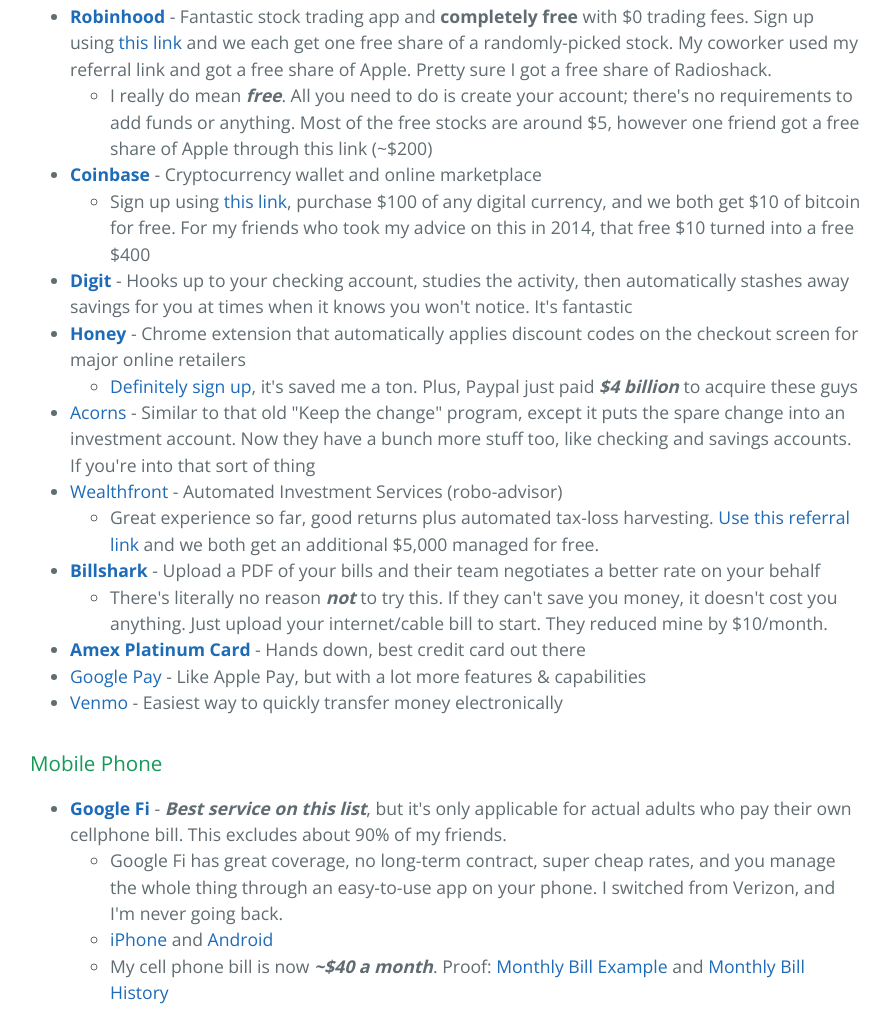
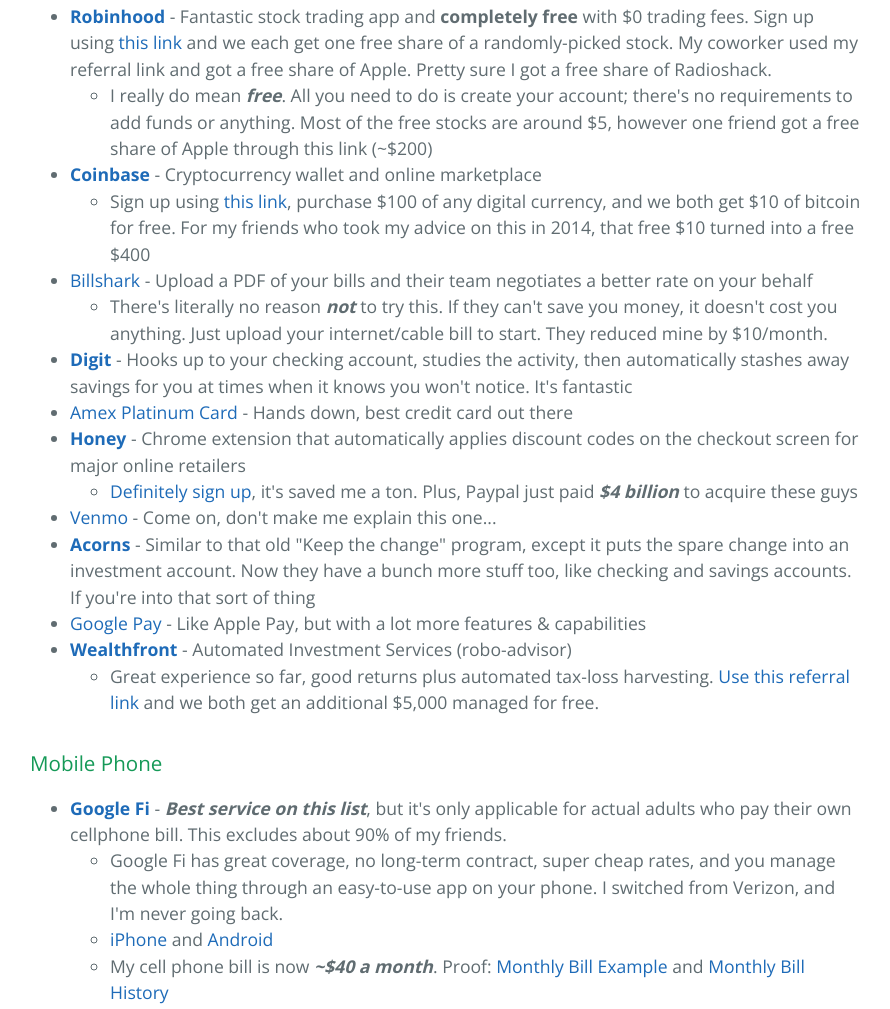
Before and after one commit to gtallen1187/gregallen.io, a plain HTML site: page index.html in a window 1280 px wide. Shown: the part 1049-2058 px from the top of the page, without its empty margins (194-1084 px from the left). Drawn offline with nearby package versions, Linux system fonts and the light colour scheme.

Commit message:
Why:
*

This change addresses the need by:

*

```diff
--- a/index.html
+++ b/index.html
@@ -59,7 +59,7 @@
 
     <!-- CSS -->
 
-    <!-- LogRocket Error Reporting -->
+    <!-- LogRocket Error Reporting
     <script src="https://cdn.lr-ingest.io/LogRocket.min.js" crossorigin="anonymous"></script>
     <script>window.LogRocket && window.LogRocket.init('ezq1bh/the-greggle-spot');</script>
     <!-- END LogRocket Error Reporting -->
@@ -81,11 +81,15 @@
     </script>-->
     <!-- END Heap Analytics -->
     <!-- Heap Analytics -->
-    <script type="text/javascript">
+    <!--<script type="text/javascript">
     window.heap=window.heap||[],heap.load=function(e,t){window.heap.appid=e,window.heap.config=t=t||{};var r=document.createElement("script");r.type="text/javascript",r.async=!0,r.src="https://cdn.heapanalytics.com/js/heap-"+e+".js";var a=document.getElementsByTagName("script")[0];a.parentNode.insertBefore(r,a);for(var n=function(e){return function(){heap.push([e].concat(Array.prototype.slice.call(arguments,0)))}},p=["addEventProperties","addUserProperties","clearEventProperties","identify","resetIdentity","removeEventProperty","setEventProperties","track","unsetEventProperty"],o=0;o<p.length;o++)heap[p[o]]=n(p[o])};
     heap.load("3418107195");
     </script>
     <!-- Heap -->
+    <script type="text/javascript">
+  window.heap=window.heap||[],heap.load=function(e,t){window.heap.appid=e,window.heap.config=t=t||{};var r=document.createElement("script");r.type="text/javascript",r.async=!0,r.src="https://cdn.heapanalytics.com/js/heap-"+e+".js";var a=document.getElementsByTagName("script")[0];a.parentNode.insertBefore(r,a);for(var n=function(e){return function(){heap.push([e].concat(Array.prototype.slice.call(arguments,0)))}},p=["addEventProperties","addUserProperties","clearEventProperties","identify","resetIdentity","removeEventProperty","setEventProperties","track","unsetEventProperty"],o=0;o<p.length;o++)heap[p[o]]=n(p[o])};
+  heap.load("1098266229");
+</script>
 
     <!-- LogRocket -->
     <script src="https://cdn.lr-in.com/LogRocket.min.js" crossorigin="anonymous"></script>
@@ -115,7 +119,7 @@
     <!-- End Google Tag Manager (noscript) -->
 
     <!-- Facebook Javascript SDK -->
-    <script>
+    <!--<script>
     window.fbAsyncInit = function() {
       FB.init({
         appId            : '460391704567281',
@@ -166,24 +170,25 @@
         <ul>
           <li>Sign up using <a href="https://www.coinbase.com/join/allen_sez" target="_blank">this link</a>, purchase $100 of any digital currency, and we both get $10 of bitcoin for free.  For my friends who took my advice on this in 2014, that free $10 turned into a free $400</li>
         </ul>
+        <li><a href="http://BILLSHARK1B.ref-r.com/c/i/10238/5168287" target="_blank">Billshark</a> - Upload a PDF of your bills and their team negotiates a better rate on your behalf</li>
+        <ul>
+          <li>There's literally no reason <em><b>not</b></em> to try this.  If they can't save you money, it doesn't cost you anything.  Just upload your internet/cable bill to start.  They reduced mine by $10/month.</li>
+        </ul>
         <li><b><a href="https://digit.co/r/0Nps6kMT_t?wn" target="_blank">Digit</a></b> - Hooks up to your checking account, studies the activity, then automatically stashes away savings for you at times when it knows you won't notice.  It's fantastic</li>
+        <li><a href="http://refer.amex.us/ALLEN13bl" target="_blank">Amex Platinum Card</a> - Hands down, best credit card out there</li>
         <li><b><a href="https://www.joinhoney.com/ref/rhpscu" target="_blank">Honey</a></b> - Chrome extension that automatically applies discount codes on the checkout screen for major online retailers</li>
         <ul>
           <li><a href="https://www.joinhoney.com/ref/rhpscu" traget="_blank">Definitely sign up</a>, it's saved me a ton.  Plus, Paypal just paid <em><b>$4 billion</b></em> to acquire these guys</li>
         </ul>
-        <li><a href="https://acorns.com/invite/6ZJZKD" target="_blank">Acorns</a> - Similar to that old "Keep the change" program, except it puts the spare change into an investment account.  Now they have a bunch more stuff too, like checking and savings accounts.  If you're into that sort of thing</li>
-        <li><a href="https://wlth.fr/2poG8dX" target="_blank">Wealthfront</a> - Automated Investment Services (robo-advisor)</li>
+
+        <li><a href="https://venmo.com" target="_blank">Venmo</a> - Come on, don't make me explain this one...</li>
+        <li><b><a href="https://acorns.com/invite/6ZJZKD" target="_blank">Acorns</a></b> - Similar to that old "Keep the change" program, except it puts the spare change into an investment account.  Now they have a bunch more stuff too, like checking and savings accounts.  If you're into that sort of thing</li>
+        <li><a href="http://g.co/paypromo/GAACTHEF" target="_blank">Google Pay</a> - Like Apple Pay, but with a lot more features &amp; capabilities</li>
+        <li><b><a href="https://wlth.fr/2poG8dX" target="_blank">Wealthfront</a></b> - Automated Investment Services (robo-advisor)</li>
         <ul>
           <li>Great experience so far, good returns plus automated tax-loss harvesting.  <a href="https://wlth.fr/2poG8dX" target="_blank">Use this referral link</a> and we both get an additional $5,000 managed for free.</li>
         </ul>
-        <li><b><a href="http://BILLSHARK1B.ref-r.com/c/i/10238/5168287" target="_blank">Billshark</a></b> - Upload a PDF of your bills and their team negotiates a better rate on your behalf</li>
-        <ul>
-          <li>There's literally no reason <em><b>not</b></em> to try this.  If they can't save you money, it doesn't cost you anything.  Just upload your internet/cable bill to start.  They reduced mine by $10/month.</li>
-        </ul>
         <!--<li><a href="https://chime.com/r/gregoryallen" target="_blank">Chime</a> - Online checking &amp; banking (some nonsense)</li>-->
-        <li><b><a href="http://refer.amex.us/ALLEN13bl" target="_blank">Amex Platinum Card</a></b> - Hands down, best credit card out there</li>
-        <li><a href="http://g.co/paypromo/GAACTHEF" target="_blank">Google Pay</a> - Like Apple Pay, but with a lot more features &amp; capabilities</li>
-        <li><a href="https://venmo.com" target="_blank">Venmo</a> - Easiest way to quickly transfer money electronically</li>
         <!--<li><a href="https://sift.app.link/gtallen1187_1" target="_blank">Sift</a> - Maximizes the benefits from your credit cards and automatically gets refunds where available</li>-->
       </ul>
 
@@ -231,13 +236,13 @@
       -->
       <h3><a id="misc-tech" class="anchor" href="#misc-tech" aria-hidden="true"><span aria-hidden="true" class="octicon octicon-link"></span></a>Tech Misc</h3>
       <ul>
+        <li id="heap"><b><a href="https://heapanalytics.com/r/3w7kd" target="_blank">Heap</a></b> - <b>THE BEST</b> product analytics platform I've ever used, hands down.  I'd list the reasons, but we'd be here forever.  Just <a href="https://heapanalytics.com/r/3w7kd" target="_blank">go try it out for yourself!</a></li>
+        <ul>
+          <li>Funny thing: Heap actually <em>used to</em> have a referral program for bringing new customers on board.  I say "used to" because they suspiciously cancelled it right before I brought Heap to <b><i>five more medium-to-large businesses</i></b>.  Coincidence?  You be the judge.</li>
+        </ul>
         <li><b><a href="https://keybase.io/inv/83475128f6" target="_blank">Keybase</a></b> - A social network, messaging system, and file sharing service, all based on cryptography</li>
         <ul>
           <li>Great intro into the crypto world for those who know nothing about it (like me)</li>
-        </ul>
-        <li id="heap"><b><a href="https://heapanalytics.com/r/3w7kd" target="_blank">Heap</a></b> - THE BEST product analytics platform I've ever used, hands down.  I'd list the reasons, but we'd be here forever.  Just <a href="https://heapanalytics.com/r/3w7kd" target="_blank">go try it out for yourself!</a></li>
-        <ul>
-          <li>Funny thing: Heap actually <em>used to</em> have a referral program for bringing new customers on board.  I say "used to" because they suspiciously cancelled it right before I brought Heap to <b><i>five more medium-to-large businesses</i></b>.  Coincidence?  You be the judge.</li>
         </ul>
         <li><b><a href="https://m.do.co/c/8877ccdd0170" target="_blank">Digital Ocean</a></b> - Simplified cloud hosting</li>
         <li><a href="https://support.google.com/accounts/answer/1066447?hl=en" target="_blank">Google Authenticator</a> - Simple Two-Factor Authentication app that works with everything; replaces all those annoying text messages</li>
```
